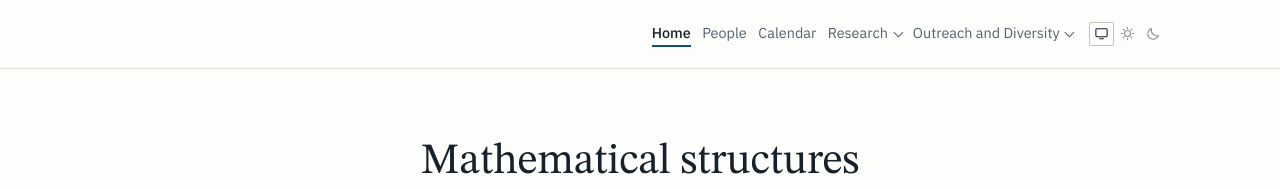
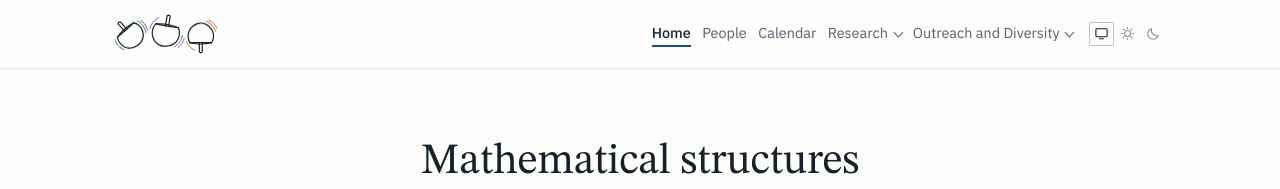
Before and after one commit to GeomMPhys/geommphys.github.io, a Jekyll site: the page built from index.md, in a window 1280 px wide. Shown: the top 189 px of the page. Built offline with Jekyll 4.4.1, drawn with Linux system fonts in a browser that asks for light colours.

Commit message:
Put the mark back on the home page
The header hid the brand on `layout: home`, because the hero carried a
large emblem there. Rebuilding the hero to the designer's home page
removed that emblem, which left the home page as the only page on the
site with no mark anywhere above the footer — and the designed home
page does show it in the header.

The brand renders unconditionally now, and `.site-header--home`, whose
only job was to right-align a header with nothing on its left, goes
with it. One header on every page.

Co-Authored-By: Claude Opus 5 (1M context) <noreply@anthropic.com>

```diff
--- a/_includes/header.html
+++ b/_includes/header.html
@@ -1,8 +1,13 @@
 <a class="skip-link" href="#main-content">Skip to content</a>
-<header class="site-header{% if page.layout == 'home' %} site-header--home{% endif %}">
+<header class="site-header">
   <div class="container site-header__inner">
-    {% unless page.layout == 'home' %}
-      <a class="brand" href="{{ '/' | relative_url }}" aria-label="{{ site.data.site.group_name }} home">
+    {%- comment -%}
+      The mark is on every page including the home page. It used to be hidden
+      there because the hero carried a large emblem; the hero no longer does,
+      which left the home page as the only page on the site with no mark
+      anywhere above the footer.
+    {%- endcomment -%}
+    <a class="brand" href="{{ '/' | relative_url }}" aria-label="{{ site.data.site.group_name }} home">
         {%- comment -%}
           Inlined, not an <img>: CSS cannot reach inside an <img>, and inlining
           lets the drawing's strokes inherit currentColor, so it needs no
@@ -10,9 +15,8 @@
           header row sets --ink-soft for the navigation, which the mark would
           otherwise inherit.
         {%- endcomment -%}
-        <span class="brand__mark">{% include icons/logo-tops.svg %}</span>
-      </a>
-    {% endunless %}
+      <span class="brand__mark">{% include icons/logo-tops.svg %}</span>
+    </a>
     {%- comment -%}
       Navigation and the theme control share one flex group so the header row
       stays two items wide — brand on the left, tools on the right. A third
--- a/assets/css/main.scss
+++ b/assets/css/main.scss
@@ -304,10 +304,6 @@ address {
   min-height: 68px;
   padding-right: 2.1rem;
   padding-left: 2.1rem;
-}
-
-.site-header--home .site-header__inner {
-  justify-content: flex-end;
 }
 
 /* Navigation and the theme control, as one right-hand group. */
```
